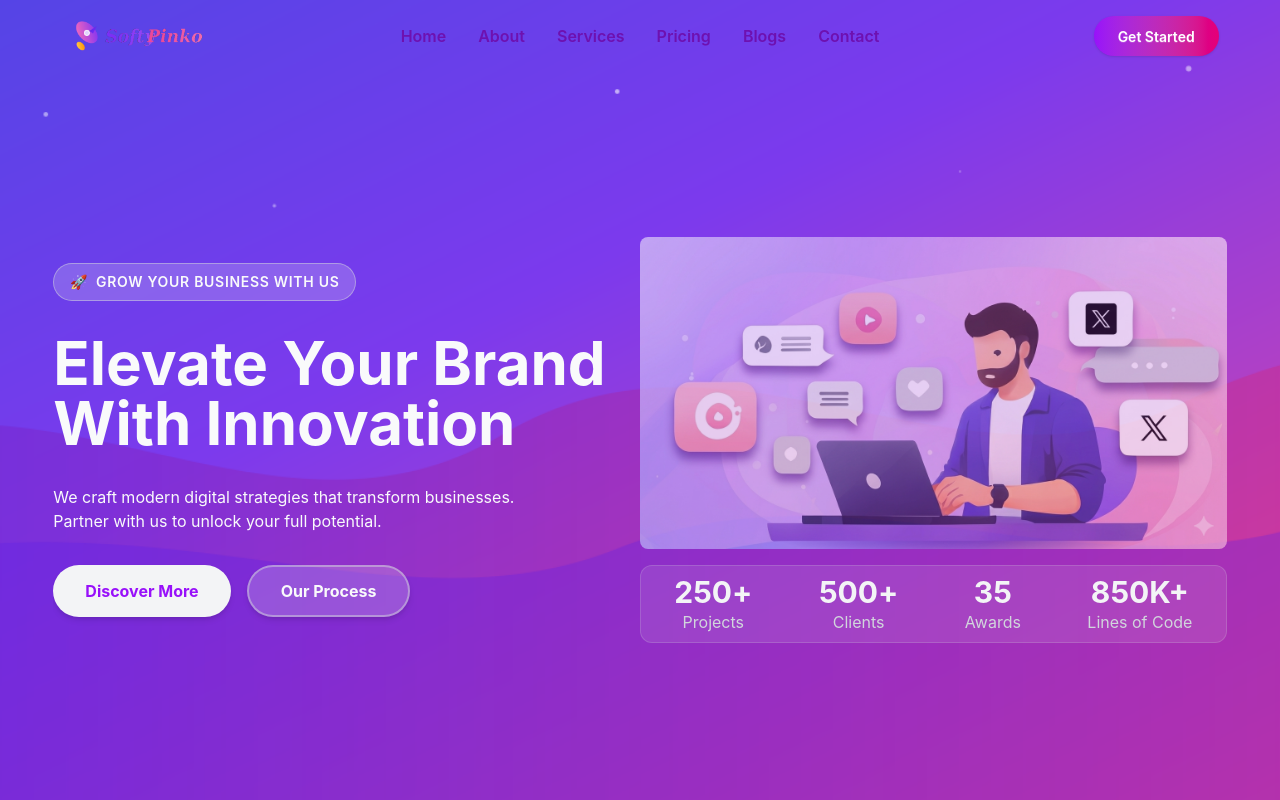
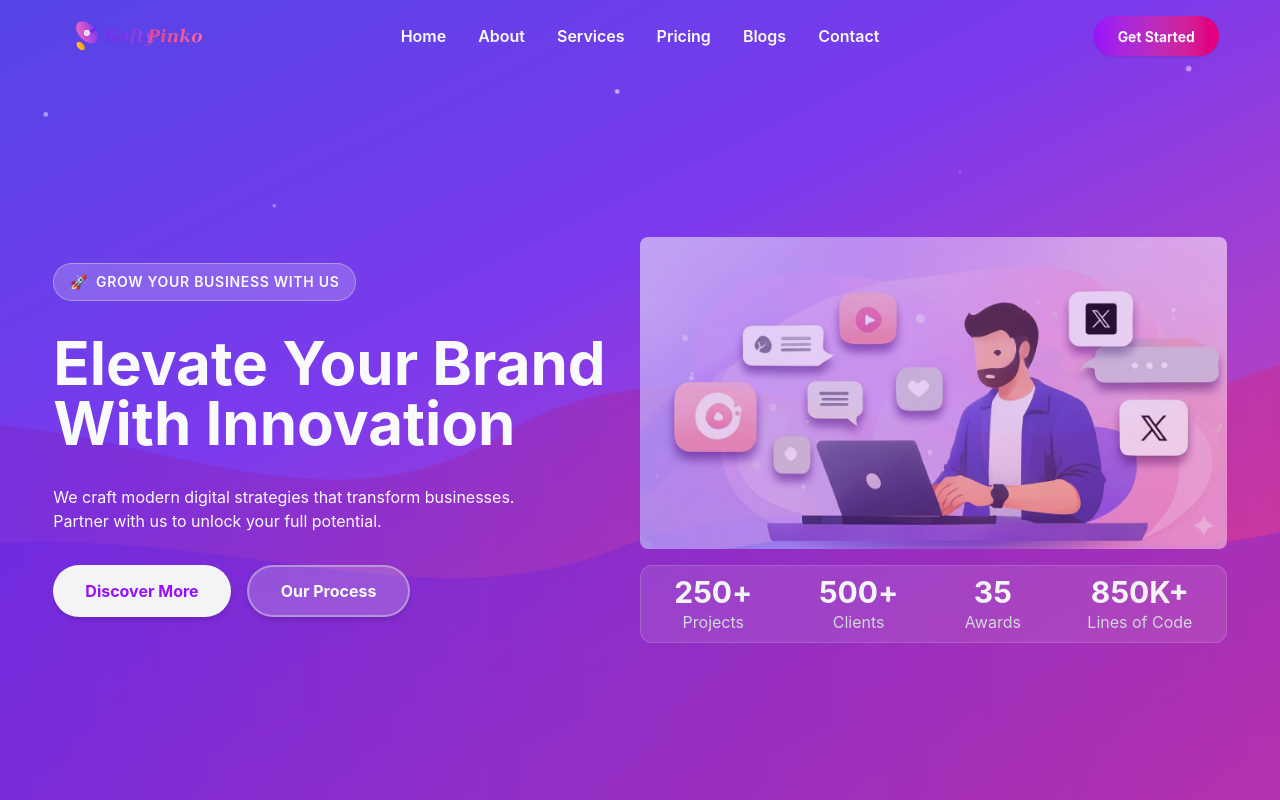
Before and after one commit to sayedrkhalid-dev/softy-pinko, a React (Vite) app: page / in a window 1280 px wide. Shown: the top 800 px of the page. Built offline with nearby package versions, Linux system fonts and the light colour scheme.

Commit message:
Add navbar scrolled feature
 - When window.scrollY > 40 : Navbar background are white

 - Initially Navbar background are transparent

```diff
--- a/src/components/Navbar/Navbar.jsx
+++ b/src/components/Navbar/Navbar.jsx
@@ -1,9 +1,19 @@
+import { useEffect, useState } from "react";
 import logo from "../../assets/logo.png";
 import { CgMenuLeft as MenuIcon } from "react-icons/cg";
 
 const Navbar = ({ items }) => {
+  const [scrolled, setCrolled] = useState(false);
+  useEffect(() => {
+    const h = () => setCrolled(window.scrollY > 40);
+    window.addEventListener("scroll", h);
+    return () => window.removeEventListener("scroll", h);
+  });
+
   return (
-    <nav className="fixed top-0 left-0 w-full bg-transparent z-10">
+    <nav
+      className={`fixed top-0 left-0 w-full z-10 transition-all duration-300 ${scrolled ? "bg-gray-100 shadow-md" : "bg-transparent"}`}
+    >
       {/* Navbar content */}
       <div className="navbar w-full max-w-11/12 mx-auto h-18">
         {/* Navbar start */}
@@ -43,7 +53,7 @@ const Navbar = ({ items }) => {
             {items.map((item) => (
               <li
                 key={item.id}
-                className="text-purple-800 text-base font-semibold select-none cursor-pointer transition-all ease-in-out duration-300 hover:text-pink-500"
+                className={`${scrolled ? "text-purple-800" : "text-gray-50"} text-base font-semibold select-none cursor-pointer transition-all ease-in-out duration-300 hover:text-pink-500`}
               >
                 {item.label}
               </li>
```
